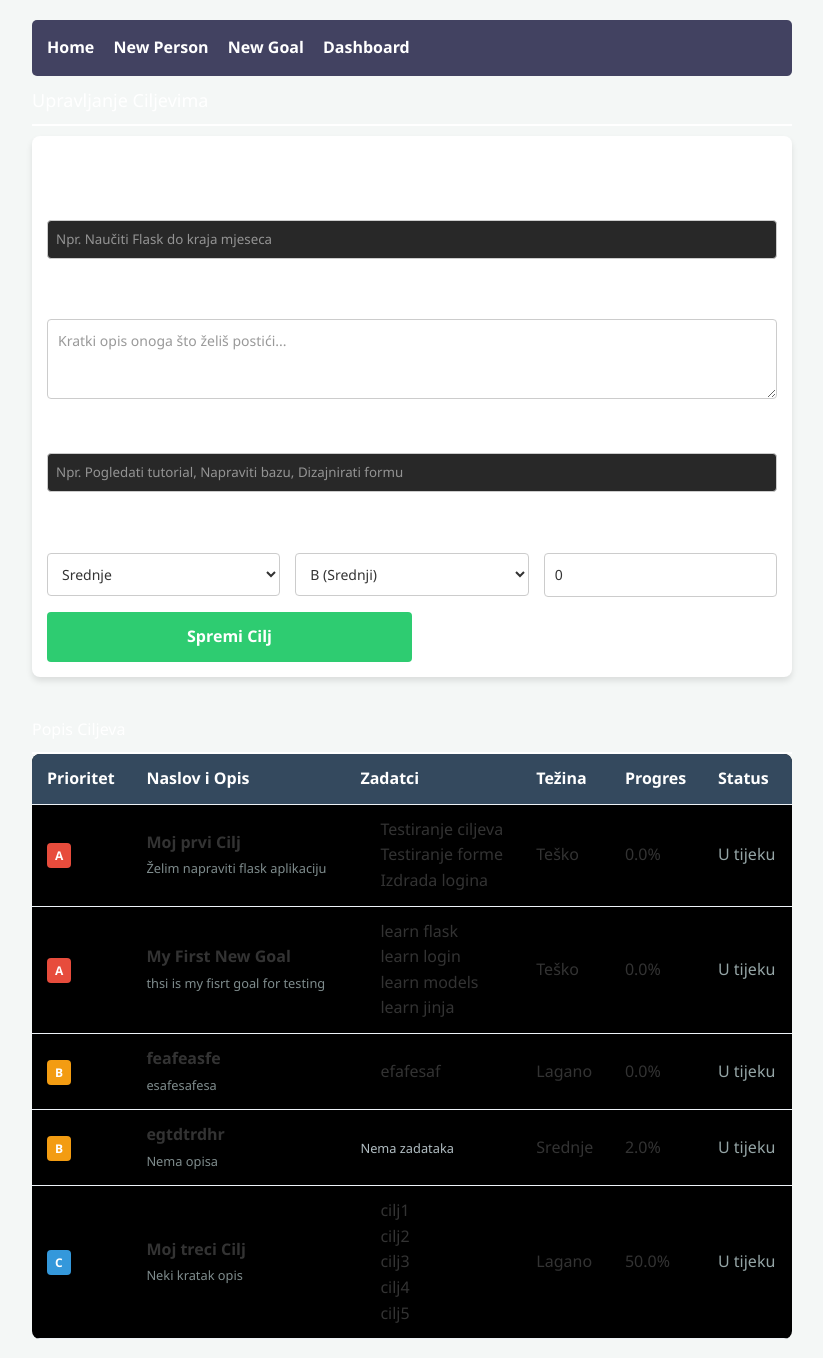
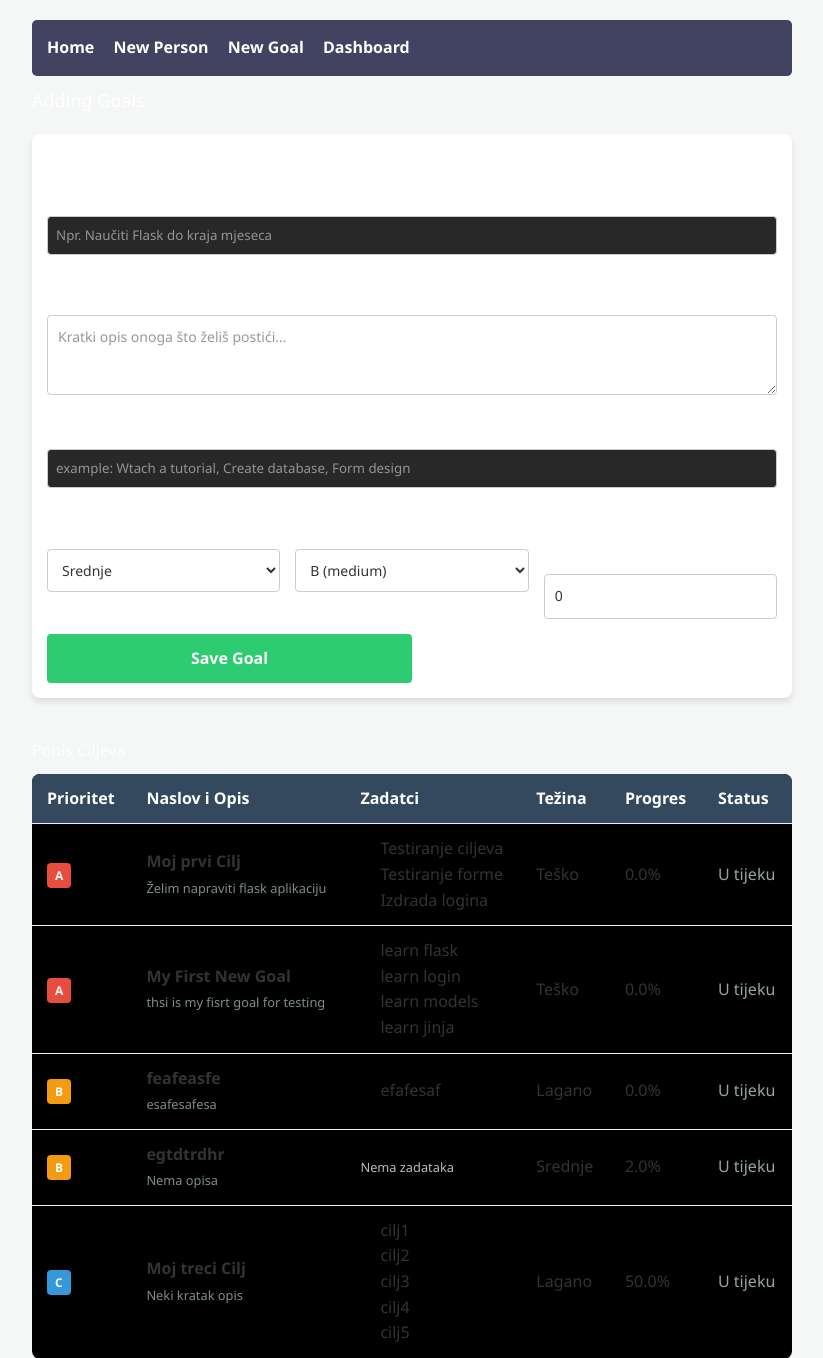
Before and after one commit to ian-developer/flask-focus-app, a Flask app: page /goals in a window 1280 px wide. Shown: the top 1358 px of the page, without its empty margins (228-1051 px from the left). Run offline with Flask 3, Linux system fonts and the light colour scheme.

Commit message:
noob stuff with javascript

```diff
--- a/app/routes.py
+++ b/app/routes.py
@@ -84,3 +84,9 @@ def add_goal():
     db.session.commit()
 
     return redirect('/goals')
+
+@main.route('/api', methods=['GET', 'POST'])
+def add_person():
+    new_person = request.form.get('person')
+
+    return render_template('api.html', new_person=new_person)
--- a/app/templates/form.html
+++ b/app/templates/form.html
@@ -6,7 +6,7 @@
     <h1 style="margin: 10px 0px 10px 0px;">Add new user: </h1>
 
     <!-- Add new person form -->
-    <form action="/form" method="POST">
+    <form action="/form" method="POST" id="user_form">
         <div>
             <input type="text" name="name" placeholder="Ime" autocomplete="off" required>
             <input type="text" name="surname" placeholder="Prezime" autocomplete="off" required>
--- a/app/templates/goals.html
+++ b/app/templates/goals.html
@@ -5,7 +5,7 @@
 {% block styles %}
     <style>
         body { font-family: 'Segoe UI', Tahoma, Geneva, Verdana, sans-serif; margin: 40px auto; max-width: 900px; padding: 0 20px; background-color: #f4f7f6; color: #333; }
-        h1, h2 { color: white; border-bottom: 2px solid white; padding-bottom: 10px; }
+        h1, h2 { color: white; padding-bottom: 10px; }
         form { background: white; padding: 25px; border-radius: 8px; box-shadow: 0 4px 6px rgba(0,0,0,0.1); margin-bottom: 40px; }
         .form-group { margin-bottom: 15px; }
         label { display: block; font-weight: bold; margin-bottom: 5px; color: white; }
@@ -30,30 +30,30 @@
 
 {% block content %}
 
-    <h1> Upravljanje Ciljevima</h1>
+    <h1>Adding Goals</h1>
 
     <!-- FORMA ZA UNOS NOVOG CILJA -->
     <form action="/add-goal" method="POST">
-        <h2>Novi Cilj</h2>
+        <h2>My New Goal:</h2>
 
         <div class="form-group">
-            <label for="title">Naslov cilja:</label>
+            <label for="title">Goal name</label>
             <input type="text" id="title" name="title" required placeholder="Npr. Naučiti Flask do kraja mjeseca">
         </div>
 
         <div class="form-group">
-            <label for="description">Opis:</label>
+            <label for="description">Description</label>
             <textarea id="description" name="description" placeholder="Kratki opis onoga što želiš postići..."></textarea>
         </div>
 
         <div class="form-group">
-            <label for="tasks">Zadatci (odvoji ih zarezom):</label>
-            <input type="text" id="tasks" name="tasks" placeholder="Npr. Pogledati tutorial, Napraviti bazu, Dizajnirati formu">
+            <label for="tasks">Tasks (separate with comma):</label>
+            <input type="text" id="tasks" name="tasks" placeholder="example: Wtach a tutorial, Create database, Form design">
         </div>
 
         <div class="row">
             <div class="form-group col">
-                <label for="difficulty">Težina:</label>
+                <label for="difficulty">Difficulty</label>
                 <select id="difficulty" name="difficulty">
                     <option value="Lagano">Lagano</option>
                     <option value="Srednje" selected>Srednje</option>
@@ -62,21 +62,21 @@
             </div>
 
             <div class="form-group col">
-                <label for="priority">Prioritet:</label>
+                <label for="priority">Priority:</label>
                 <select id="priority" name="priority">
-                    <option value="a">A (Visok)</option>
-                    <option value="b" selected>B (Srednji)</option>
-                    <option value="c">C (Nizak)</option>
+                    <option value="a">A (high)</option>
+                    <option value="b" selected>B (medium)</option>
+                    <option value="c">C (low)</option>
                 </select>
             </div>
 
             <div class="form-group col">
-                <label for="progress_percentage">Postotak rješenosti (%):</label>
+                <label for="progress_percentage">Percentage to completion (%):</label>
                 <input type="number" id="progress_percentage" name="progress_percentage" min="0" max="100" value="0">
             </div>
         </div>
 
-        <button type="submit">Spremi Cilj</button>
+        <button type="submit">Save Goal</button>
     </form>
 
     <!-- TABLICA S PRIKAZOM SVIH CILJEVA -->
```
Also changed, not shown: app/static/form.js (added, +14 -0 lines), app/templates/api.html (added, +9 -0 lines), instance/base.db.
